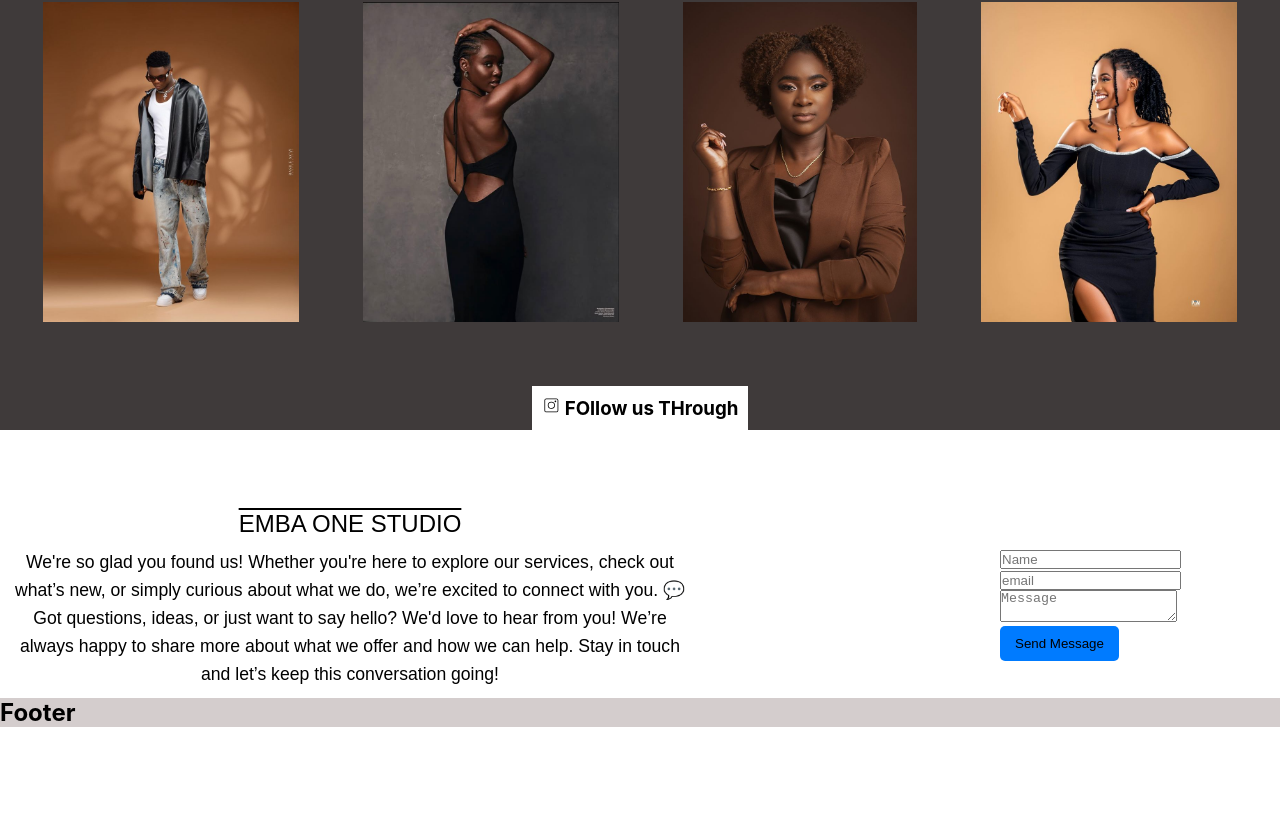
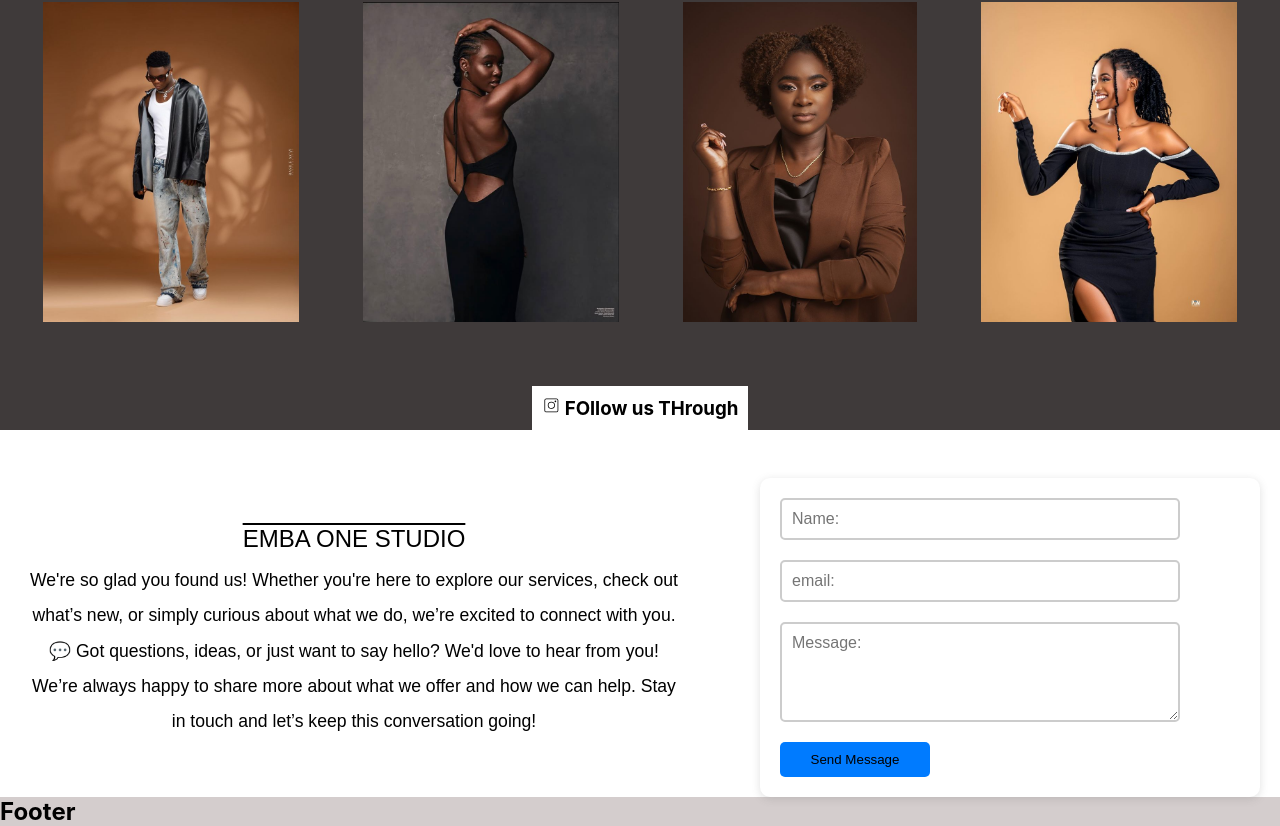
Before and after one commit to tobias-omondi/studio-app, a React (Create React App) app in the folder studio/: page / in a window 1280 px wide. Shown: the part 3689-4515 px from the top of the page. Before the commit the page ends 4416 px from the top, so only its background shows below. Built offline with nearby package versions, Linux system fonts and the light colour scheme; a web font is replaced by a local one.

Commit message:
added inputs

```diff
--- a/studio/src/components/Message.css
+++ b/studio/src/components/Message.css
@@ -2,13 +2,13 @@
     display: flex;
     align-items: center;
     justify-content: center;
-    justify-content: space-between;
-    margin-top: 5rem;
+    justify-content: space-around;
+    margin-top: 3rem;
 }
 .message-item{
     width: 100%;
     max-width: 100px;
-    max-width: 800px;
+    max-width: 700px;
     flex-direction: column;
     padding-right: 2rem
 }
@@ -31,7 +31,7 @@
 .message-item p {
     text-align: center;
     font-size: 1.1rem;
-    line-height: 1.6;
+    line-height: 2.0;
     width: 100%;
     max-width: 700px;
     font-optical-sizing: auto;
@@ -51,6 +51,55 @@
     align-items: center;
     flex-direction: column;
     width: 100%;
-    max-width: 300px;
+    max-width: 500px;
     padding: 20px;
+    border-radius: 10px;
+    /* background-color: rgb(63, 58, 58); */
+    box-shadow: rgba(99, 99, 99, 0.2) 0px 2px 8px 0px;
 }
+form{
+    display: flex;
+    flex-direction: column;
+    gap: 20px;
+    width: 100%;
+}
+input, textarea {
+    width: 100%;
+    max-width: 400px;
+    padding: 10px;
+    font-size: 1rem;
+    border: 2px solid #ccc;
+    border-radius: 5px;
+    transition: border-color 0.3s, box-shadow 0.3s;
+    font-optical-sizing: auto;
+    font-weight: 300;
+    font-style: normal;
+    color: #000;
+
+        font-family: "Nunito Sans", sans-serif;
+        font-style: normal;
+        font-variation-settings:
+          "wdth" 100,
+          "YTLC" 500;
+}
+
+input:focus, textarea:focus {
+    border-color: #3498db;
+    box-shadow: 0 0 5px rgba(52, 152, 219, 0.4);
+    outline: none;
+}
+
+textarea {
+    resize: vertical;
+    min-height: 100px;
+}
+.btn-message{
+    width: 100%;
+    max-width: 150px;
+    transition: ease-in-out 0.6s;
+}
+.btn-message:hover{
+    background-color: rgb(34, 18, 204);
+    color: #fff;
+    border-radius: 20px;
+}
--- a/studio/src/components/Message.js
+++ b/studio/src/components/Message.js
@@ -1,6 +1,9 @@
 import React, { useState } from 'react';
 import "./Message.css";
 import Footer from './Footer';
+import {motion} from "framer-motion";
+
+
 
 const messageCaption = [
     {
@@ -51,7 +54,7 @@ const Message = () => {
                         type='text'
                         id='name'
                         name='name'
-                        placeholder='Name'
+                        placeholder='Name:'
                         value={formData.name}
                         onChange={handleChange}
                         required
@@ -60,7 +63,7 @@ const Message = () => {
                         type='email'
                         id='email'
                         name='email'
-                        placeholder='email'
+                        placeholder='email:'
                         value={formData.email}
                         onChange={handleChange}
                         required
@@ -68,12 +71,19 @@ const Message = () => {
                     <textarea
                         id='message'
                         name='message'
-                        placeholder='Message'
+                        placeholder='Message:'
                         value={formData.message}
                         onChange={handleChange}
                         required
                     ></textarea>
-                    <button type='submit'>Send Message</button>
+                    <motion.button
+                     type='submit' className='btn-message'
+                    initial = {{opacity: 0, scale: 0.8}}
+                    animate={{ opacity: 1, scale: 1 }}
+                    transition={{ duration: 0.5 }}
+                    whileHover={{ scale: 1.05 }}
+                    whileTap={{ scale: 0.95 }}>Send Message
+                    </motion.button>
                 </form>
         </div>
         </div>
```
